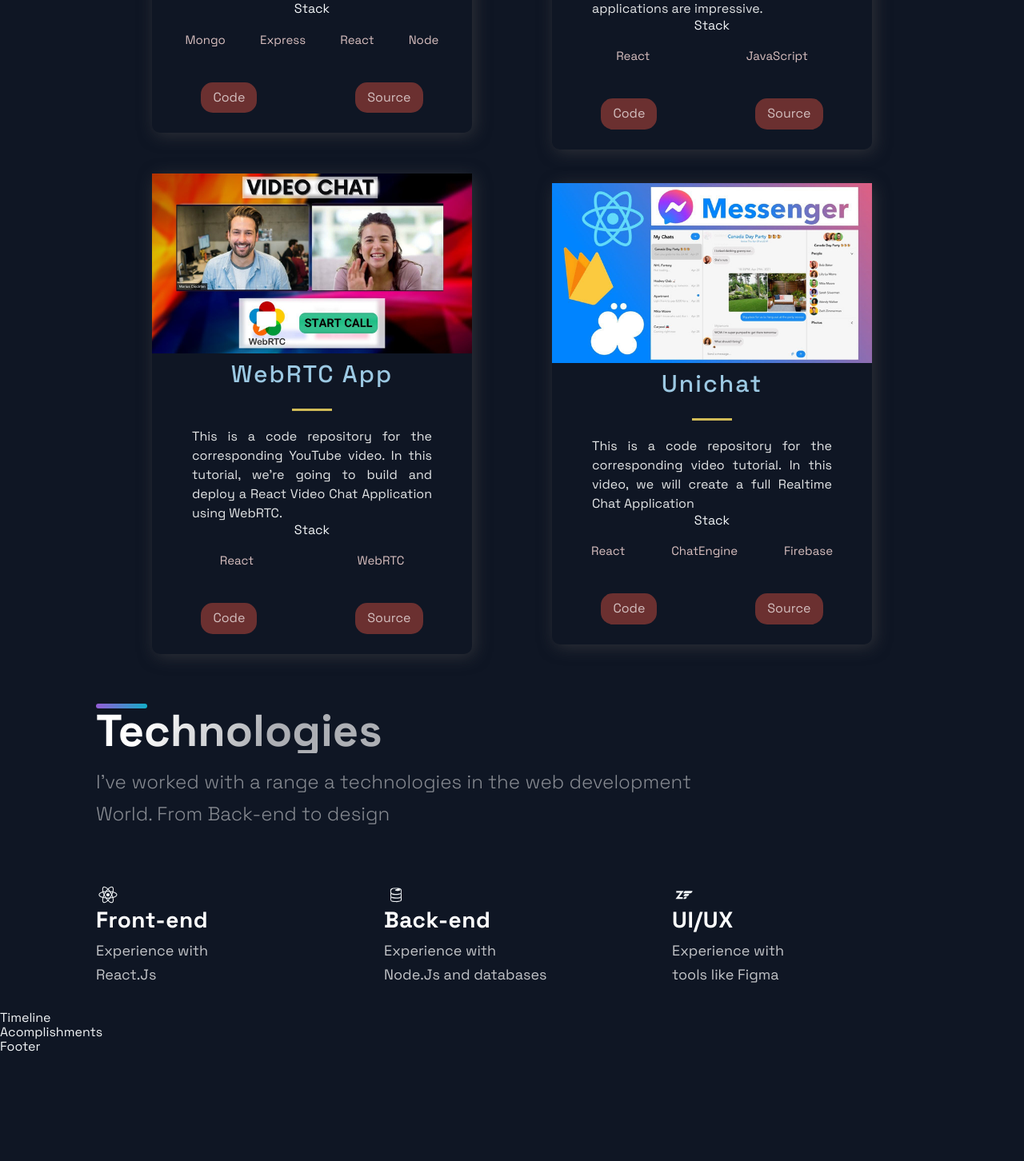
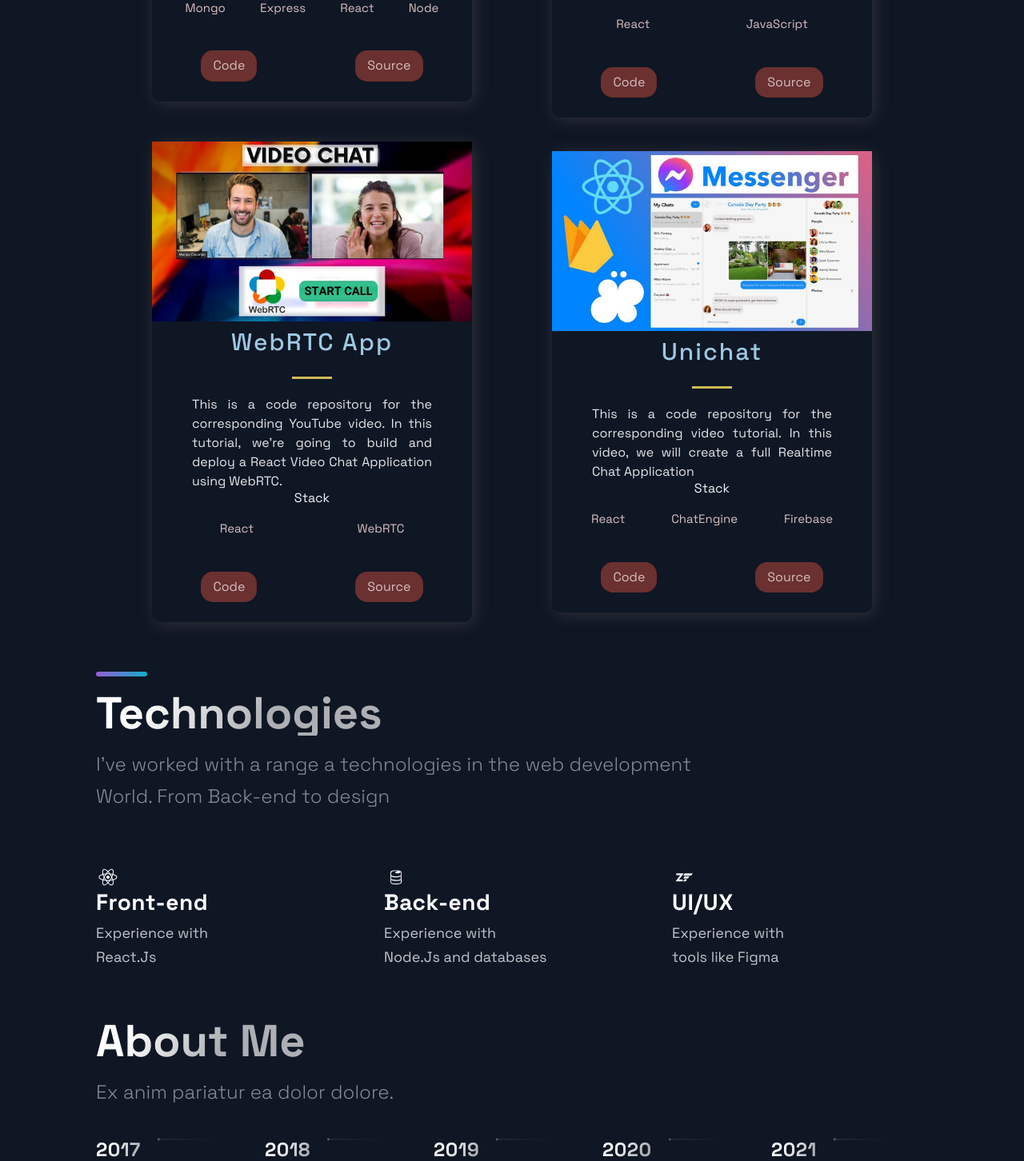
Before and after one commit to eddymandran/portfolio, a Next.js app: page / in a window 1280 px wide. Shown: the part 1345-2797 px from the top of the page at 80% size. Before the commit the page ends 2664 px from the top, so only its background shows below. Built offline with nearby package versions, Linux system fonts and the light colour scheme.

Commit message:
about me section with timeline  done

```diff
--- a/src/components/Projects/Projects.js
+++ b/src/components/Projects/Projects.js
@@ -5,9 +5,10 @@
 import { projects } from '../../constants/constants';
 
 const Projects = () => (
-  <Section nopadding id="projects">
+  <Section id="projects">
     <SectionDivider/>
-    <SectionTitle main > Projects</SectionTitle>
+    <br/>
+    <SectionTitle> Projects</SectionTitle>
     <GridContainer>
       {projects.map((p, i) => {
         return (
--- a/src/components/Technologies/Technologies.js
+++ b/src/components/Technologies/Technologies.js
@@ -6,6 +6,7 @@
 const Technologies = () =>  (
   <Section id="tech">
     <SectionDivider/>
+    <br/>
     <SectionTitle>Technologies</SectionTitle>
     <SectionText>
       I've worked with a range a technologies in the web development World.
--- a/src/components/TimeLine/TimeLine.js
+++ b/src/components/TimeLine/TimeLine.js
@@ -1,51 +1,134 @@
-import React, { useState, useRef, useEffect } from 'react';
+import React, { useState, useRef, useEffect } from "react";
 
-import { CarouselButton, CarouselButtonDot, CarouselButtons, CarouselContainer, CarouselItem, CarouselItemImg, CarouselItemText, CarouselItemTitle, CarouselMobileScrollNode } from './TimeLineStyles';
-import { Section, SectionDivider, SectionText, SectionTitle } from '../../styles/GlobalComponents';
-import { TimeLineData } from '../../constants/constants';
+import {
+  CarouselButton,
+  CarouselButtonDot,
+  CarouselButtons,
+  CarouselContainer,
+  CarouselItem,
+  CarouselItemImg,
+  CarouselItemText,
+  CarouselItemTitle,
+  CarouselMobileScrollNode,
+} from "./TimeLineStyles";
+import {
+  Section,
+  SectionDivider,
+  SectionText,
+  SectionTitle,
+} from "../../styles/GlobalComponents";
+import { TimeLineData } from "../../constants/constants";
 
 const TOTAL_CAROUSEL_COUNT = TimeLineData.length;
 
 const Timeline = () => {
-  // const [activeItem, setActiveItem] = useState(0);
-  // const carouselRef = useRef();
+  const [activeItem, setActiveItem] = useState(0);
+  const carouselRef = useRef();
 
-  // const scroll = (node, left) => {
-  //   return node.scrollTo({ left, behavior: 'smooth' });
-  // }
+  const scroll = (node, left) => {
+    return node.scrollTo({ left, behavior: 'smooth' });
+  }
 
-  // const handleClick = (e, i) => {
-  //   e.preventDefault();
+  const handleClick = (e, i) => {
+    e.preventDefault();
 
-  //   if (carouselRef.current) {
-  //     const scrollLeft = Math.floor(carouselRef.current.scrollWidth * 0.7 * (i / TimeLineData.length));
+    if (carouselRef.current) {
+      const scrollLeft = Math.floor(
+        carouselRef.current.scrollWidth * 0.7 * (i / TimeLineData.length)
+      );
 
-  //     scroll(carouselRef.current, scrollLeft);
-  //   }
-  // }
+      scroll(carouselRef.current, scrollLeft);
+    }
+  };
 
-  // const handleScroll = () => {
-  //   if (carouselRef.current) {
-  //     const index = Math.round((carouselRef.current.scrollLeft / (carouselRef.current.scrollWidth * 0.7)) * TimeLineData.length);
+  const handleScroll = () => {
+    if (carouselRef.current) {
+       const index = Math.round((carouselRef.current.scrollLeft / (carouselRef.current.scrollWidth * 0.7)) * TimeLineData.length);
 
-  //     setActiveItem(index);
-  //   }
-  // }
+      setActiveItem(index);
+    }
+  }
 
-  // // snap back to beginning of scroll when window is resized
-  // // avoids a bug where content is covered up if coming from smaller screen
-  // useEffect(() => {
-  //   const handleResize = () => {
-  //     scroll(carouselRef.current, 0);
-  //   }
+   // snap back to beginning of scroll when window is resized
+   // avoids a bug where content is covered up if coming from smaller screen
+  useEffect(() => {
+    const handleResize = () => {
+      scroll(carouselRef.current, 0);
+    }
 
-  //   window.addEventListener('resize', handleResize);
-  // }, []);
+    window.addEventListener('resize', handleResize);
+  }, []);
 
   return (
-    <div>
-      Timeline
-    </div>
+    <Section id="about">
+    <SectionTitle>About Me</SectionTitle>
+    <SectionText>
+      Ex anim pariatur ea dolor dolore.
+    </SectionText>
+    <CarouselContainer ref={carouselRef} onScroll={handleScroll}>
+      <>
+        {TimeLineData.map((item, index) => (
+          <CarouselMobileScrollNode key={index} final={index === TOTAL_CAROUSEL_COUNT - 1}>
+            <CarouselItem
+              index={index}
+              id={`carousel__item-${index}`}
+              active={activeItem}
+              onClick={(e) => handleClick(e, index)}
+            >
+            <CarouselItemTitle>
+              {item.year}
+              <CarouselItemImg
+                  width="208"
+                  height="6"
+                  viewBox="0 0 208 6"
+                  fill="none"
+                  xmlns="http://www.w3.org/2000/svg">
+                  <path
+                    fill-rule="evenodd"
+                    clip-rule="evenodd"
+                    d="M2.5 5.5C3.88071 5.5 5 4.38071 5 3V3.5L208 3.50002V2.50002L5 2.5V3C5 1.61929 3.88071 0.5 2.5 0.5C1.11929 0.5 0 1.61929 0 3C0 4.38071 1.11929 5.5 2.5 5.5Z"
+                    fill="url(#paint0_linear)"
+                    fill-opacity="0.33"
+                  />
+                  <defs>
+                    <linearGradient
+                      id="paint0_linear"
+                      x1="-4.30412e-10"
+                      y1="0.5"
+                      x2="208"
+                      y2="0.500295"
+                      gradientUnits="userSpaceOnUse">
+                      <stop stop-color="white" />
+                      <stop
+                        offset="0.79478"
+                        stop-color="white"
+                        stop-opacity="0"
+                      />
+                    </linearGradient>
+                  </defs>
+                </CarouselItemImg>
+            </CarouselItemTitle>
+            <CarouselItemText>{item.text}</CarouselItemText>
+            </CarouselItem>
+          </CarouselMobileScrollNode>
+        ))}
+      </>
+    </CarouselContainer>
+    <CarouselButtons>
+      {TimeLineData.map((item, index) => (
+        <CarouselButton
+          key={index}
+          index={index}
+          active={activeItem}
+          onClick={(e) => handleClick(e, index)}
+          type="button"
+        >
+          <CarouselButtonDot active={activeItem} />
+        </CarouselButton>
+      ))}
+    </CarouselButtons>
+    <SectionDivider />
+  </Section>
   );
 };
 
```
